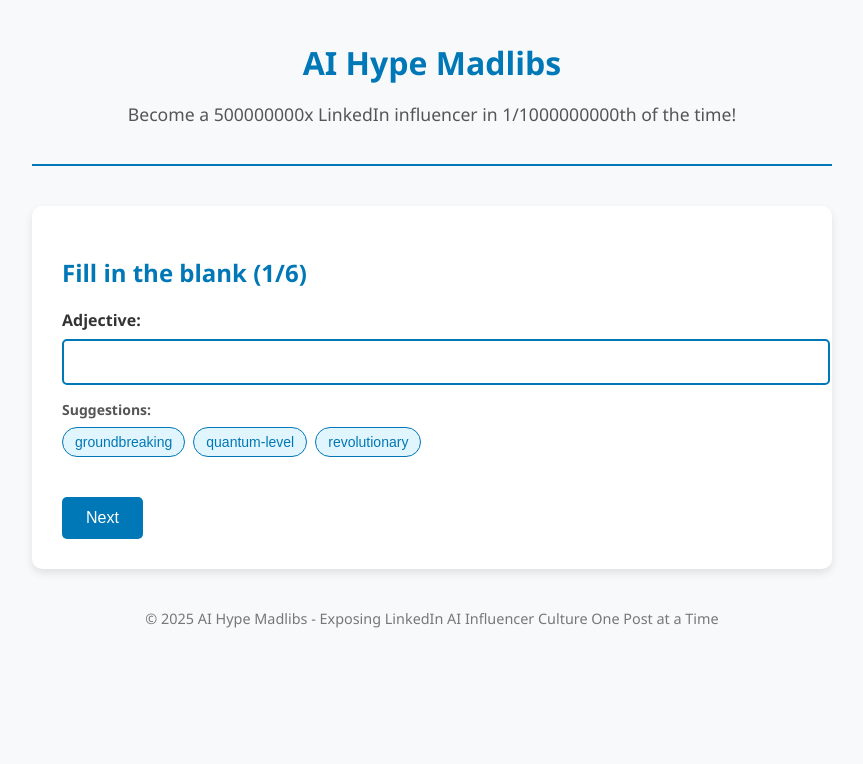
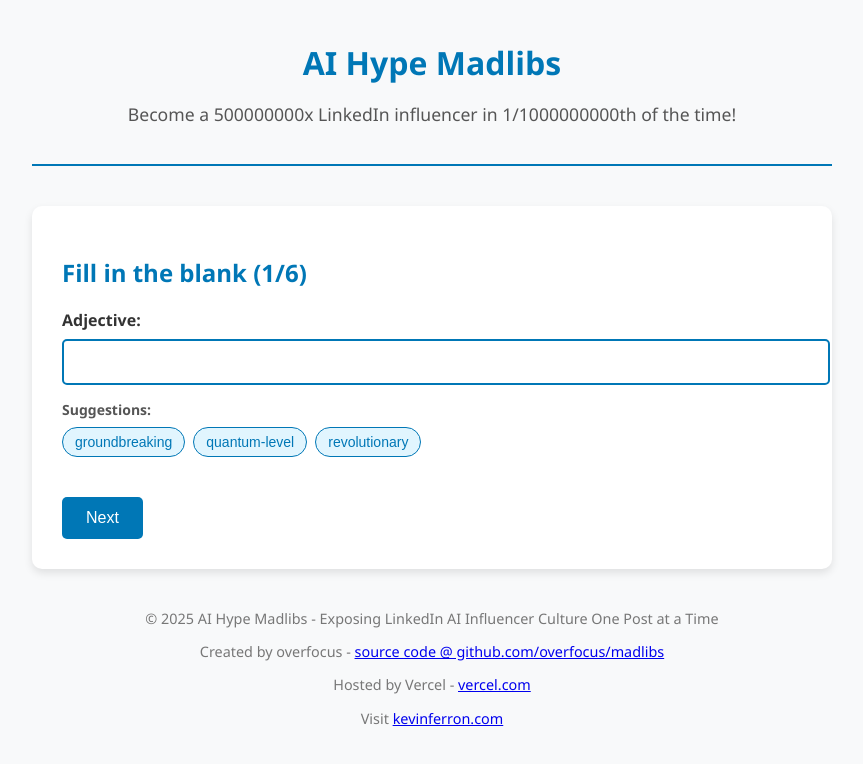
Before and after one commit to overfocus/madlibs, a React (Create React App) app: page / in a window 1280 px wide. Shown: the top 764 px of the page, without its empty margins (208-1071 px from the left). Built offline with nearby package versions, Linux system fonts and the light colour scheme.

Commit message:
just links

```diff
--- a/src/App.js
+++ b/src/App.js
@@ -841,6 +841,9 @@ const App = () => {
 
       <footer>
         <p>© {new Date().getFullYear()} AI Hype Madlibs - Exposing LinkedIn AI Influencer Culture One Post at a Time</p>
+        <p>Created by overfocus - <a href="https://github.com/overfocus/madlibs">source code @ github.com/overfocus/madlibs</a></p>
+        <p>Hosted by Vercel - <a href="https://vercel.com">vercel.com</a></p>
+        <p>Visit <a href="https://kevinferron.com">kevinferron.com</a></p>
       </footer>
     </div>
   );
```
